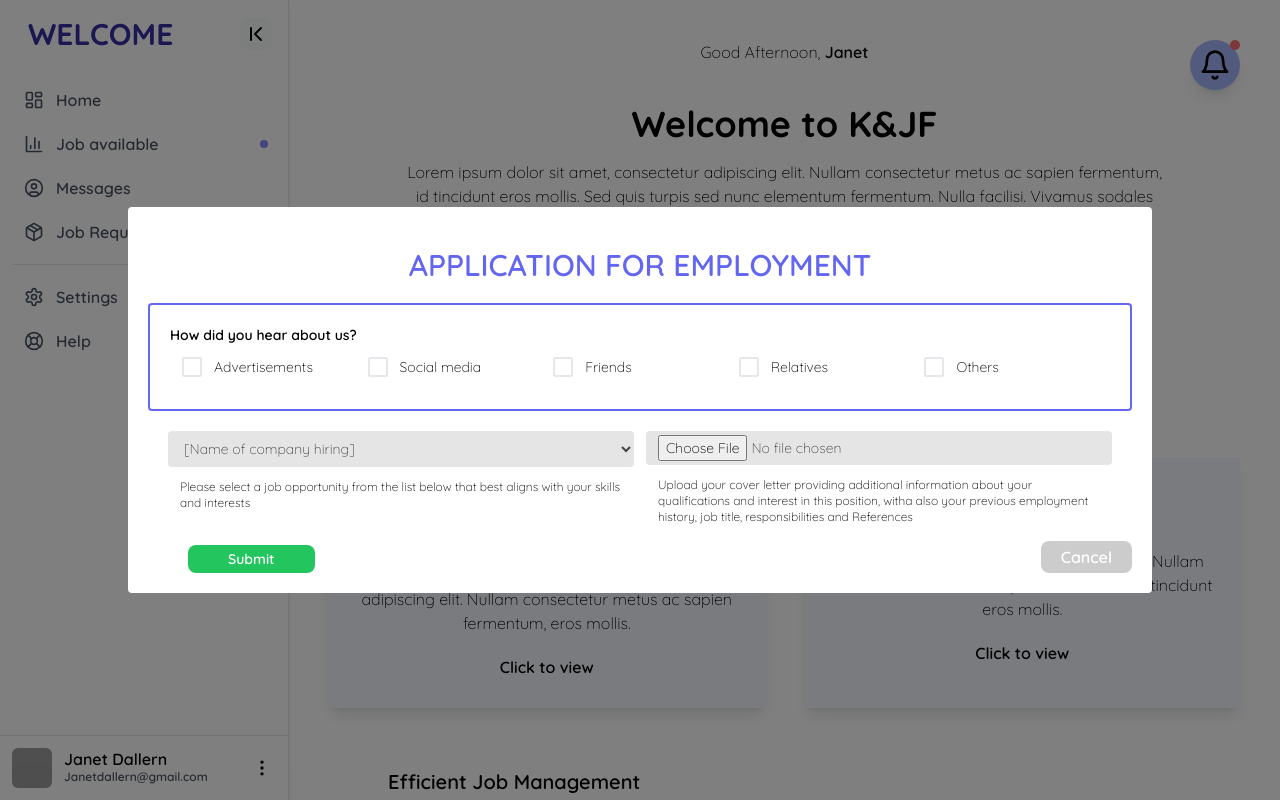
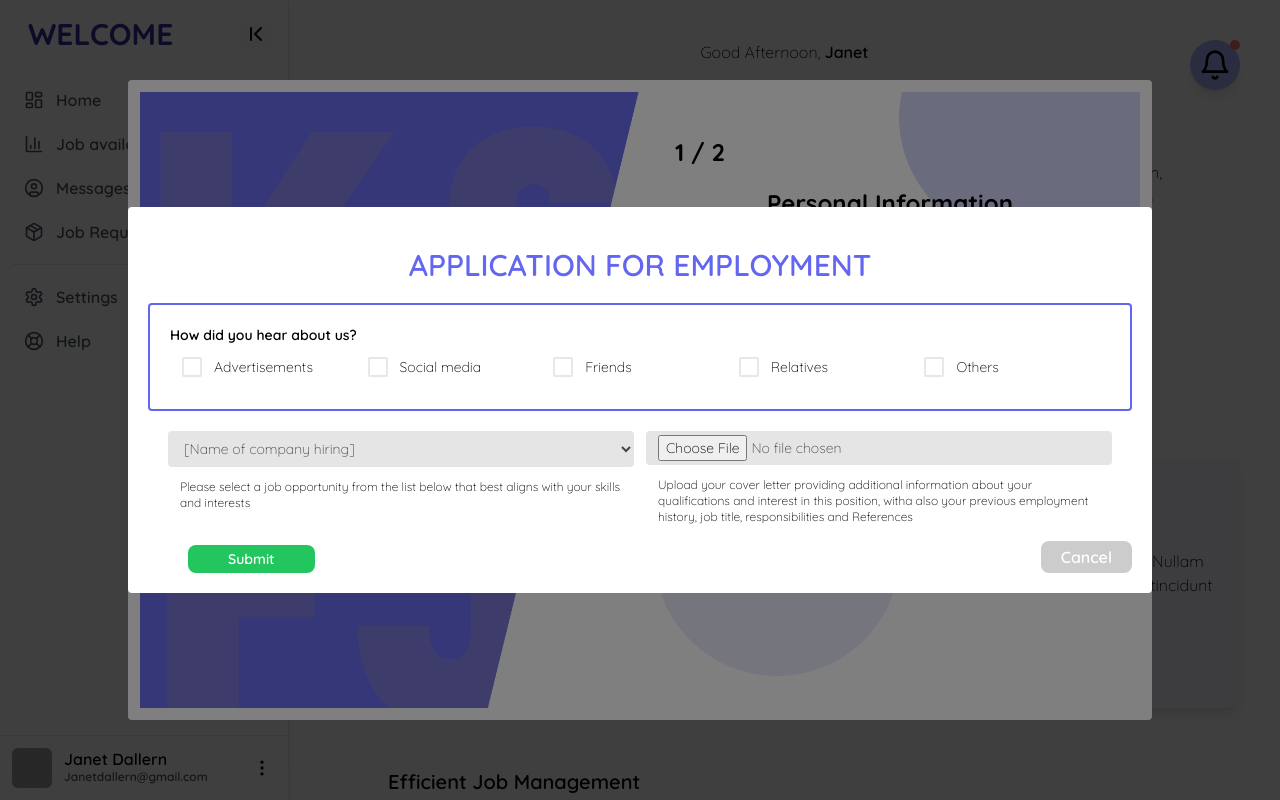
Before and after one commit to cyusasnave/KFJ-project-Innocent, a React (Vite) app: page /dashboard in a window 1280 px wide. Shown: the top 800 px of the page. Built offline with nearby package versions, Linux system fonts and the light colour scheme; grey boxes are pictures that could not be loaded.

Commit message:
Added request job form (Incomplete)

```diff
--- a/src/Components/Dashboard/DashboardHome.tsx
+++ b/src/Components/Dashboard/DashboardHome.tsx
@@ -6,7 +6,6 @@ import SignUp from "./SignUp";
 import { Link } from "react-router-dom";
 import { tableData } from "../../Data/jobAvailaibleTableData";
 import { platforms } from "../../Data/HearAboutUs";
-import { platform } from "os";
 
 interface WindowSize {
   width: number;
@@ -57,7 +56,7 @@ function DashboardHome() {
 
   return (
     <div className="flex">
-      {/* <SignUp /> */}
+      <SignUp />
       <DashboardHomeNav />
 
       {/* request job form */}
```
